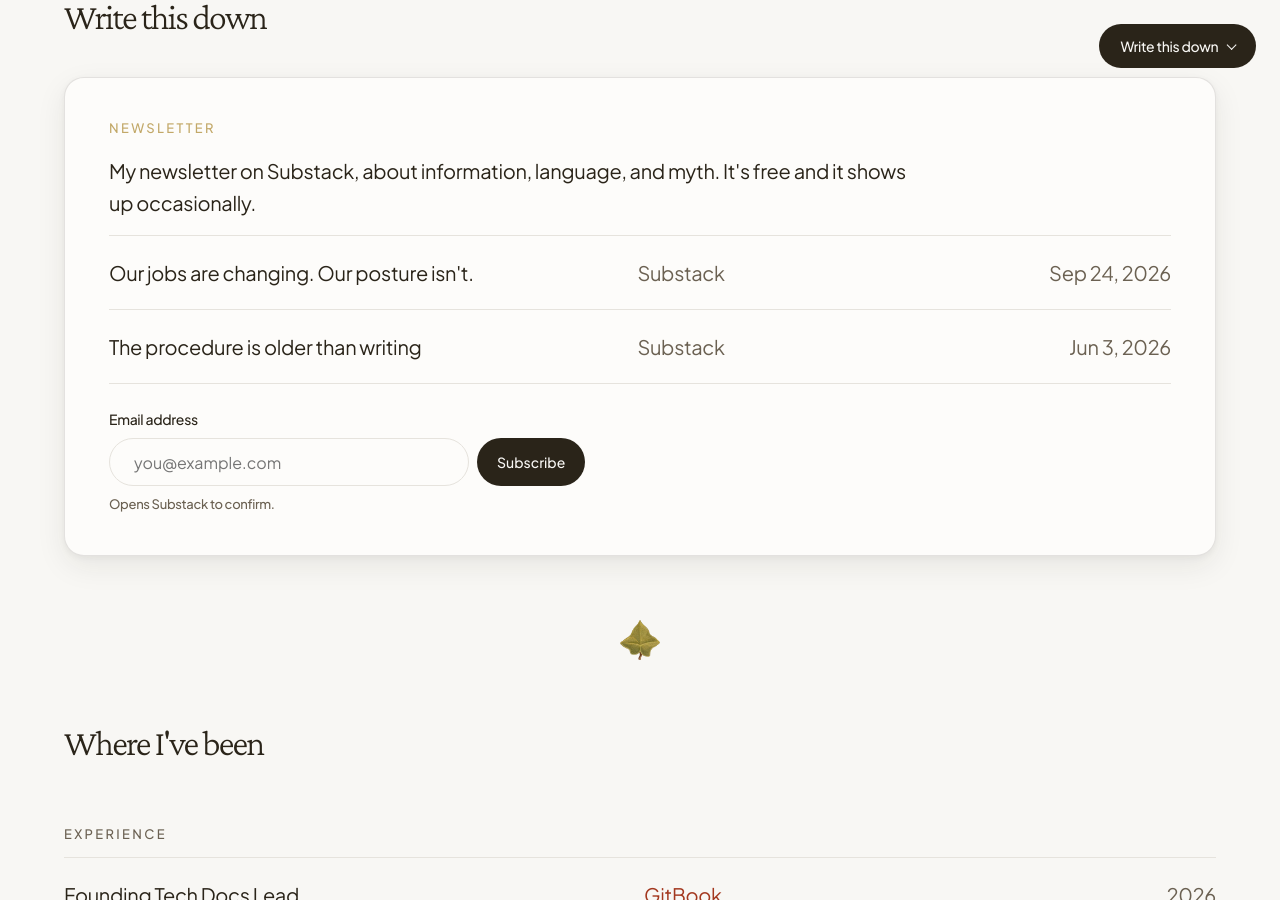
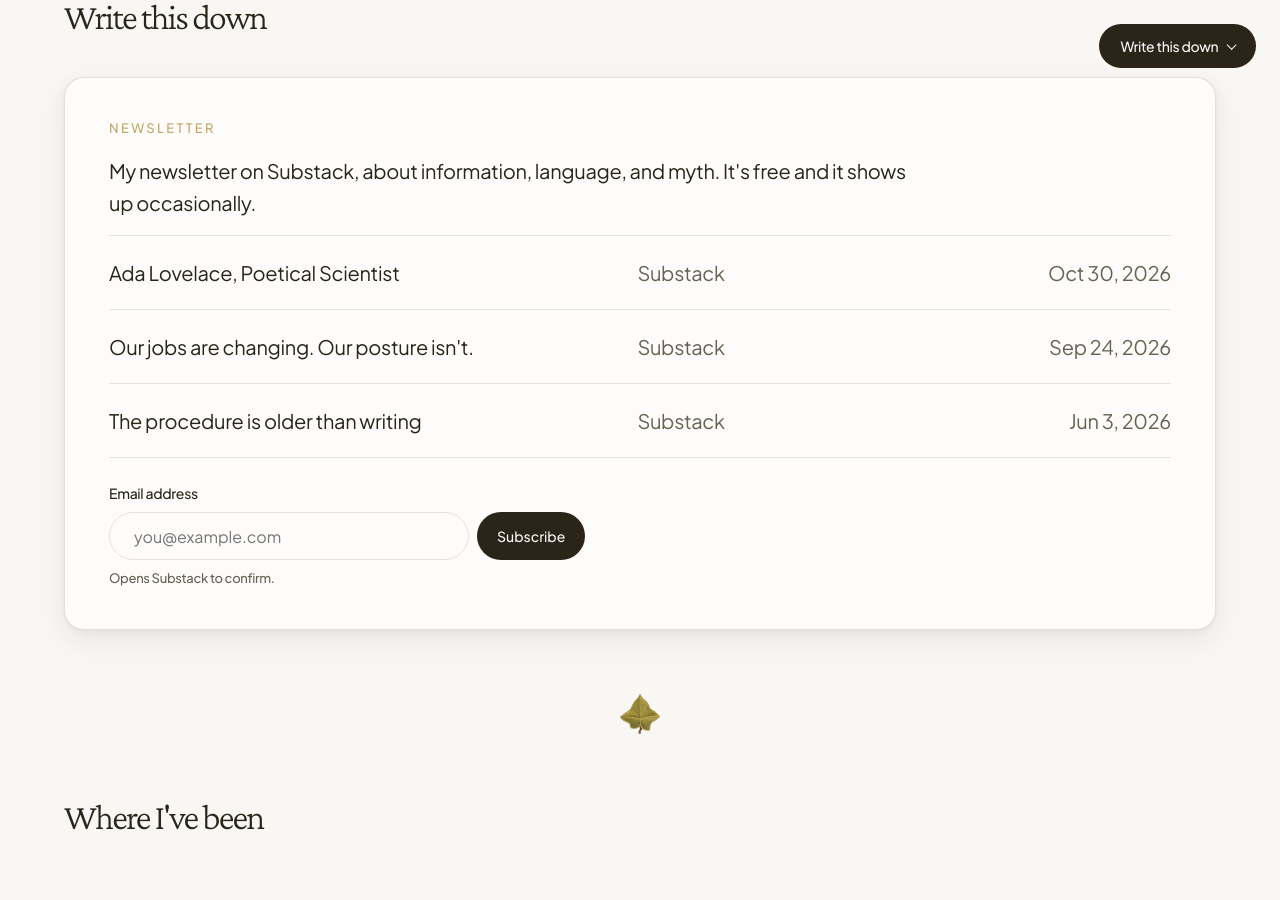
Before and after one commit to scrivera-dugan/site, a Jekyll site: the page built from index.md, in a window 1280 px wide and 900 px high, scrolled down 1958 px. Built offline with Jekyll 4.4.1, drawn with Linux system fonts in a browser that asks for light colours.

Commit message:
Update Substack feed

```diff
--- a/_data/substack.json
+++ b/_data/substack.json
@@ -2,6 +2,11 @@
   "title": "Write this down",
   "link": "https://sarahdocs.substack.com/",
   "posts": [
+    {
+      "title": "Ada Lovelace, Poetical Scientist",
+      "link": "https://sarahdocs.substack.com/p/ada-lovelace-poetical-scientist",
+      "date": "2026-10-30"
+    },
     {
       "title": "Our jobs are changing. Our posture isn't.",
       "link": "https://sarahdocs.substack.com/p/our-jobs-are-changing-our-posture",
```
